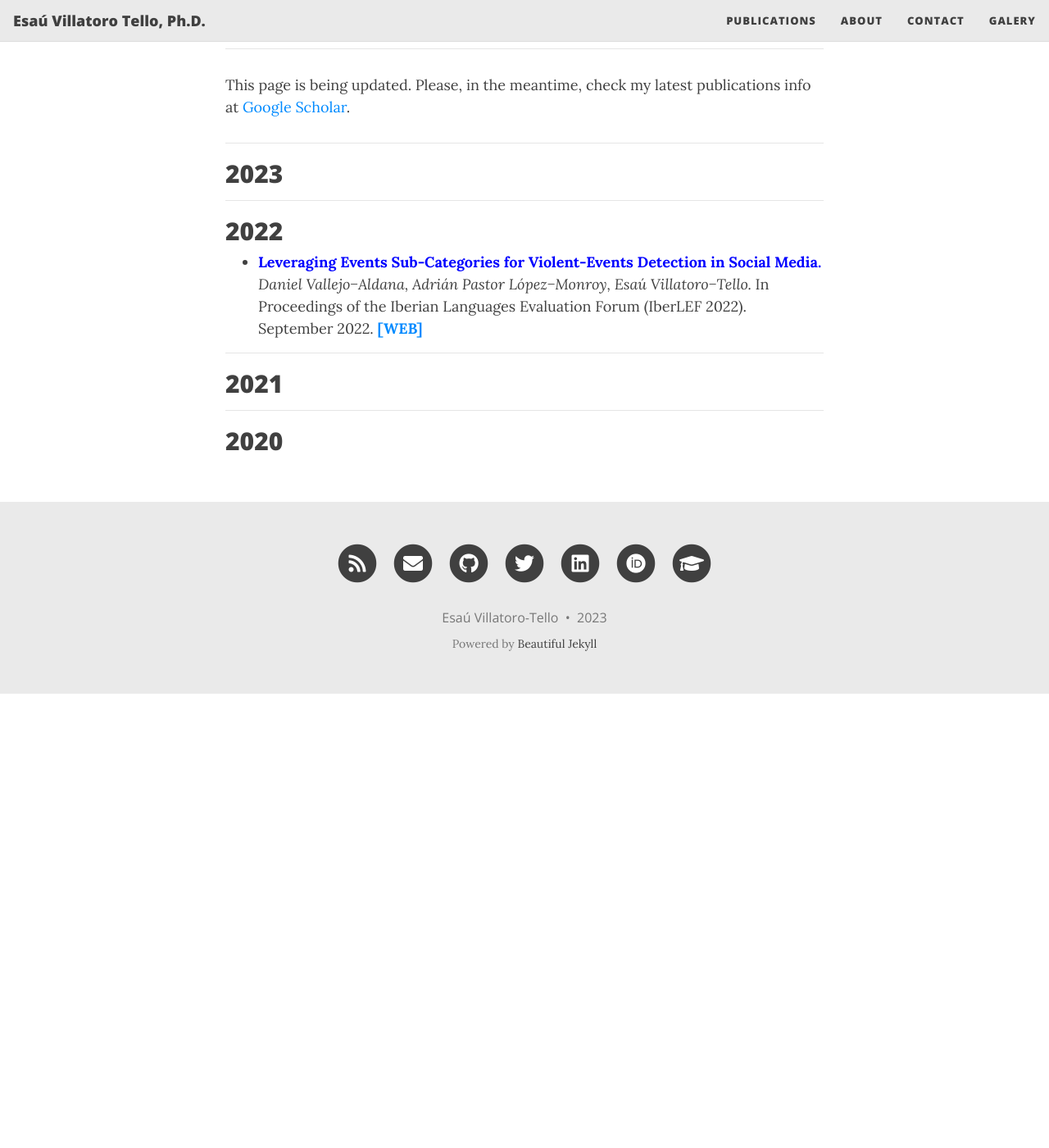
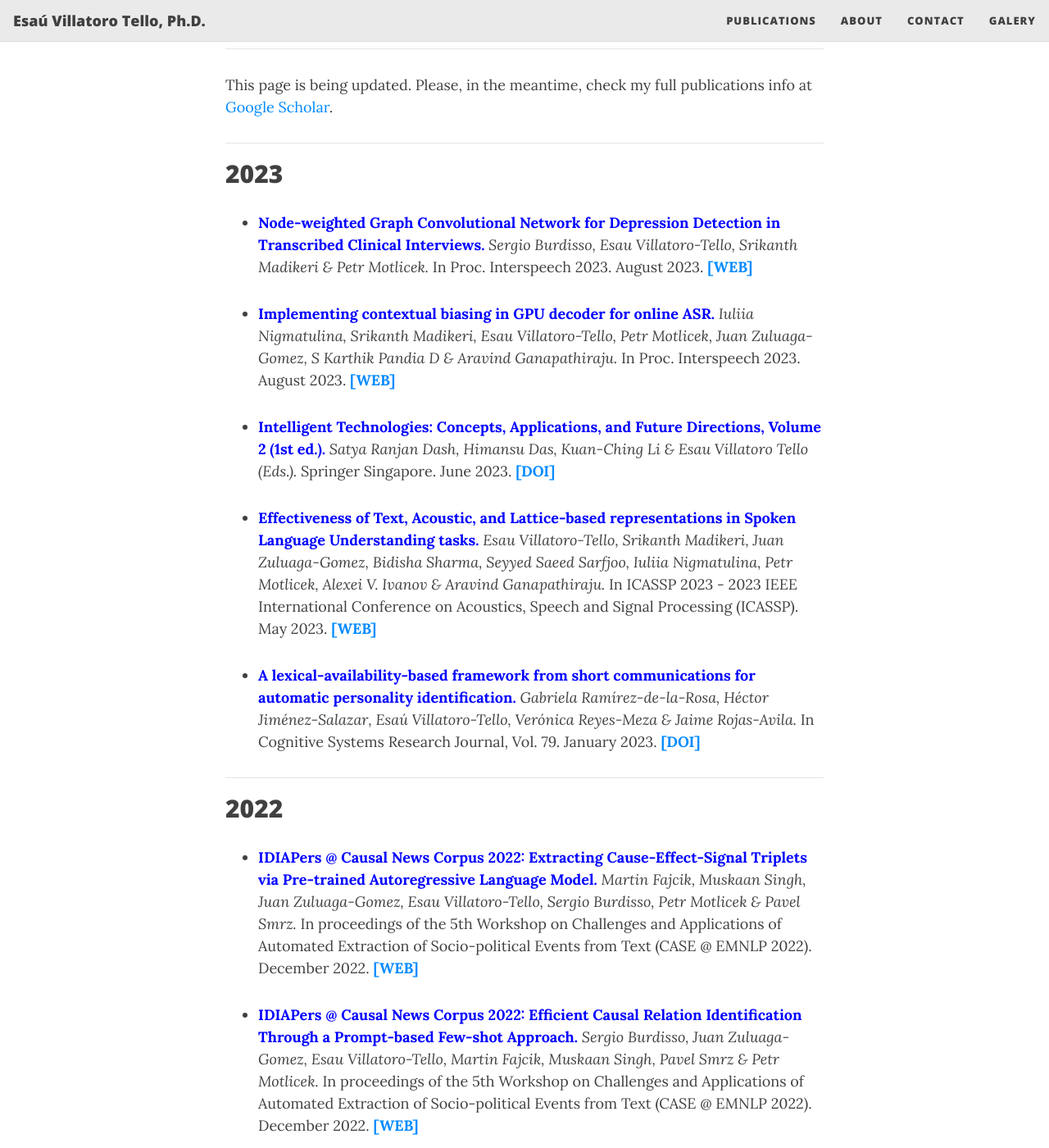
Before and after one commit to oravar333/oravar333.github.io, a Jekyll site: the page built from publications.md, in a window 1280 px wide and 1400 px high, scrolled down 340 px. Shown: the whole window at 82% size. Built offline with Jekyll 4.4.1, drawn with Linux system fonts in a browser that asks for light colours; nearby versions of some CDN libraries; before the commit the page ends 1186 px from its top, so only the background shows below that; some of the changed text lies outside the part shown.

Commit message:
Updating Publications
Updating Publications

```diff
--- a/publications.md
+++ b/publications.md
@@ -8,21 +8,44 @@ css: "/assets/css/index.css"
   <a href="/" class="list-filter ">Home</a>
   <a href="/publications" class="list-filter filter-selected">Publications</a>
   <a href="/contact" class="list-filter">Contact</a>
-  <a href="/about" class="list-filter">About me</a>
+  <a href="/about" class="list-filter">About</a>
 </div>
 ---
-This page is being updated. Please, in the meantime, check my latest publications info at [Google Scholar](https://scholar.google.com/citations?hl=en&user=GzaiunYAAAAJ).
+This page is being updated. Please, in the meantime, check my full publications info at [Google Scholar](https://scholar.google.com/citations?hl=en&user=GzaiunYAAAAJ).
 
 ---
 
 **2023**
 ---
+  * <span style="color:blue">**Node-weighted Graph Convolutional Network for Depression Detection in Transcribed Clinical Interviews.**</span> *Sergio Burdisso, Esau Villatoro-Tello,  Srikanth Madikeri & Petr Motlicek.* In Proc. Interspeech 2023. August 2023. [**[WEB]**]()
+
+  * <span style="color:blue">**Implementing contextual biasing in GPU decoder for online ASR.**</span> *Iuliia Nigmatulina, Srikanth Madikeri, Esau Villatoro-Tello, Petr Motlicek, Juan Zuluaga-Gomez, S Karthik Pandia D & Aravind Ganapathiraju.* In Proc. Interspeech 2023. August 2023. [**[WEB]**]()
+
+  * <span style="color:blue">**Intelligent Technologies: Concepts, Applications, and Future Directions, Volume 2 (1st ed.).**</span> *Satya Ranjan Dash, Himansu Das, Kuan-Ching Li & Esau Villatoro Tello (Eds.).* Springer Singapore. June 2023. [**[DOI]**](https://doi.org/10.1007/978-981-99-1482-1)
+
+  * <span style="color:blue">**Effectiveness of Text, Acoustic, and Lattice-based representations in Spoken Language Understanding tasks.**</span> *Esau Villatoro-Tello, Srikanth Madikeri, Juan Zuluaga-Gomez, Bidisha Sharma, Seyyed Saeed Sarfjoo, Iuliia Nigmatulina, Petr Motlicek, Alexei V. Ivanov & Aravind Ganapathiraju.* In ICASSP 2023 - 2023 IEEE International Conference on Acoustics, Speech and Signal Processing (ICASSP). May 2023. [**[WEB]**](https://ieeexplore.ieee.org/document/10095168)
+
+  * <span style="color:blue">**A lexical-availability-based framework from short communications for automatic personality identification.**</span> *Gabriela Ramírez-de-la-Rosa, Héctor Jiménez-Salazar, Esaú Villatoro-Tello, Verónica Reyes-Meza & Jaime Rojas-Avila.* In Cognitive Systems Research Journal, Vol. 79. January 2023. [**[DOI]**](https://doi.org/10.1016/j.cogsys.2023.01.006)
 
 ---
 
 **2022**
 ---
-  * <span style="color:blue">**Leveraging Events Sub-Categories for Violent-Events Detection in Social Media.**</span> *Daniel Vallejo−Aldana, Adrián Pastor López−Monroy, Esaú Villatoro−Tello.* In Proceedings of the Iberian Languages Evaluation Forum (IberLEF 2022). September 2022. [**[WEB]**](https://ceur-ws.org/Vol-3202/davincis-paper3.pdf)
+  * <span style="color:blue">**IDIAPers @ Causal News Corpus 2022: Extracting Cause-Effect-Signal Triplets via Pre-trained Autoregressive Language Model.**</span> *Martin Fajcik, Muskaan Singh, Juan Zuluaga-Gomez, Esau Villatoro-Tello, Sergio Burdisso, Petr Motlicek & Pavel Smrz.* In proceedings of the 5th Workshop on Challenges and Applications of Automated Extraction of Socio-political Events from Text (CASE @ EMNLP 2022). December 2022. [**[WEB]**](https://aclanthology.org/2022.case-1.10.pdf)
+
+  * <span style="color:blue">**IDIAPers @ Causal News Corpus 2022: Efficient Causal Relation Identification Through a Prompt-based Few-shot Approach.**</span> *Sergio Burdisso, Juan Zuluaga-Gomez, Esau Villatoro-Tello, Martin Fajcik, Muskaan Singh, Pavel Smrz & Petr Motlicek.* In proceedings of the 5th Workshop on Challenges and Applications of Automated Extraction of Socio-political Events from Text (CASE @ EMNLP 2022). December 2022. [**[WEB]**](https://aclanthology.org/2022.case-1.9.pdf)
+
+  * <span style="color:blue">**Leveraging Events Sub-Categories for Violent-Events Detection in Social Media.**</span> *Daniel Vallejo−Aldana, Adrián Pastor López−Monroy & Esaú Villatoro−Tello.* In Proceedings of the Iberian Languages Evaluation Forum (IberLEF 2022). September 2022. [**[WEB]**](https://ceur-ws.org/Vol-3202/davincis-paper3.pdf)
+
+  * <span style="color:blue">**The Winning Approach for the Recommendation Systems Shared Task @REST_MEX 2022.**</span> *Cipriano Callejas−Hernández, Erika Rivadeneira−Pérez, Fernando Sánchez−Vega, Adrián Pastor López−Monroy & Esaú Villatoro−Tello.* In Proceedings of the Iberian Languages Evaluation Forum (IberLEF 2022). September 2022. [**[WEB]**](https://ceur-ws.org/Vol-3202/restmex-paper1.pdf)
+
+  * <span style="color:blue">**Natural Language Processing in Healthcare: A Special Focus on Low Resource Languages (1st ed.)**</span> *Dash, S.R., Parida, S., Villatoro-Tello, E., Acharya, B., & Bojar, O. (Eds.).* CRC Press. July 2022. [**[DOI]**](https://doi.org/10.1201/9781003138013)
+
+  * <span style="color:blue">**Expanded Lattice Embeddings for Spoken Document Retrieval on Informal Meetings.**</span>  *Esaú Villatoro-Tello, Srikanth Madikeri, Petr Motlicek, Aravind Ganapathiraju & Alexei V. Ivanov.* In Proceedings of the 45th International ACM SIGIR Confernence on Research and Developmnet in Information Retrieval. July 2022. [**[WEB]**](https://dl.acm.org/doi/10.1145/3477495.3531921)
+
+  * <span style="color:blue">**Classifying the Social Media Author Profile Through a Multimodal Representation..**</span> *M. Angel Álvarez-Carmona, Esaú Villatoro-Tello, Luis Villaseñor-Pineda & Manuel Montes-y-Gómez.* In: Dash, S.R., Lenka, M.R., Li, KC., Villatoro-Tello, E. (eds) Intelligent Technologies: Concepts, Applications, and Future Directions. Studies in Computational Intelligence, vol 1028. Springer, Singapore. May 2022. [**[WEB]**](https://link.springer.com/chapter/10.1007/978-981-19-1021-0_3)
+
+  * <span style="color:blue">**Intelligent Technologies: Concepts, Applications, and Future Directions Volume 1 (1st ed.).**</span> *Satya Ranjan Dash, Manas Ranjan Lenka, Kuan-Ching Li & Esaú Villatoro-Tello (Eds.).* Springer Singapore. May 2022. [**[DOI]**](https://doi.org/10.1007/978-981-19-1021-0)
 
 ---
 
```
Also changed, not shown: other parts of publications.md (+71 -0 lines), about.md (+1 -1 lines), contact.md (+1 -1 lines).
